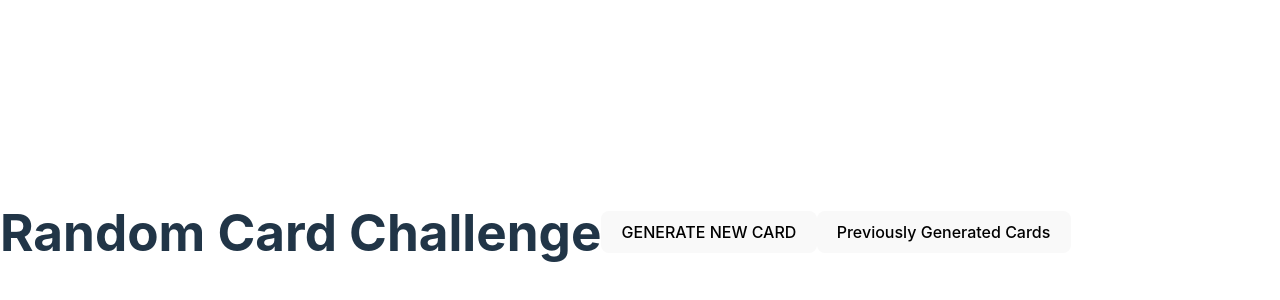
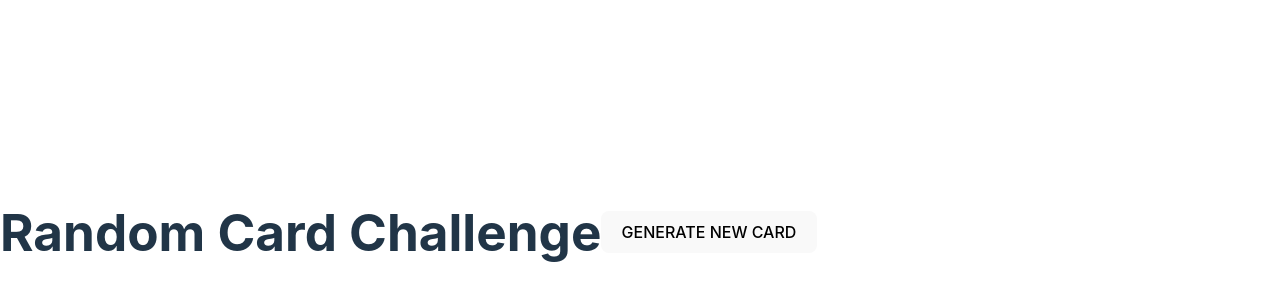
Before and after one commit to staten-island-tech/create-task-koolaids21, a website built with Vite: page project/index.html in a window 1280 px wide. Shown: the part 168-468 px from the top of the page. Built offline with nearby package versions, Linux system fonts and the light colour scheme.

Commit message:
Update index.html

```diff
--- a/project/index.html
+++ b/project/index.html
@@ -10,7 +10,6 @@
   <body>
     <h1>Random Card Challenge</h1>
     <button id="generateButton">GENERATE NEW CARD</button>
-    <button id="generatedcards">Previously Generated Cards</button>
     <div id="cardDisplay"></div>
     <div id="apps">
     </div>
```
